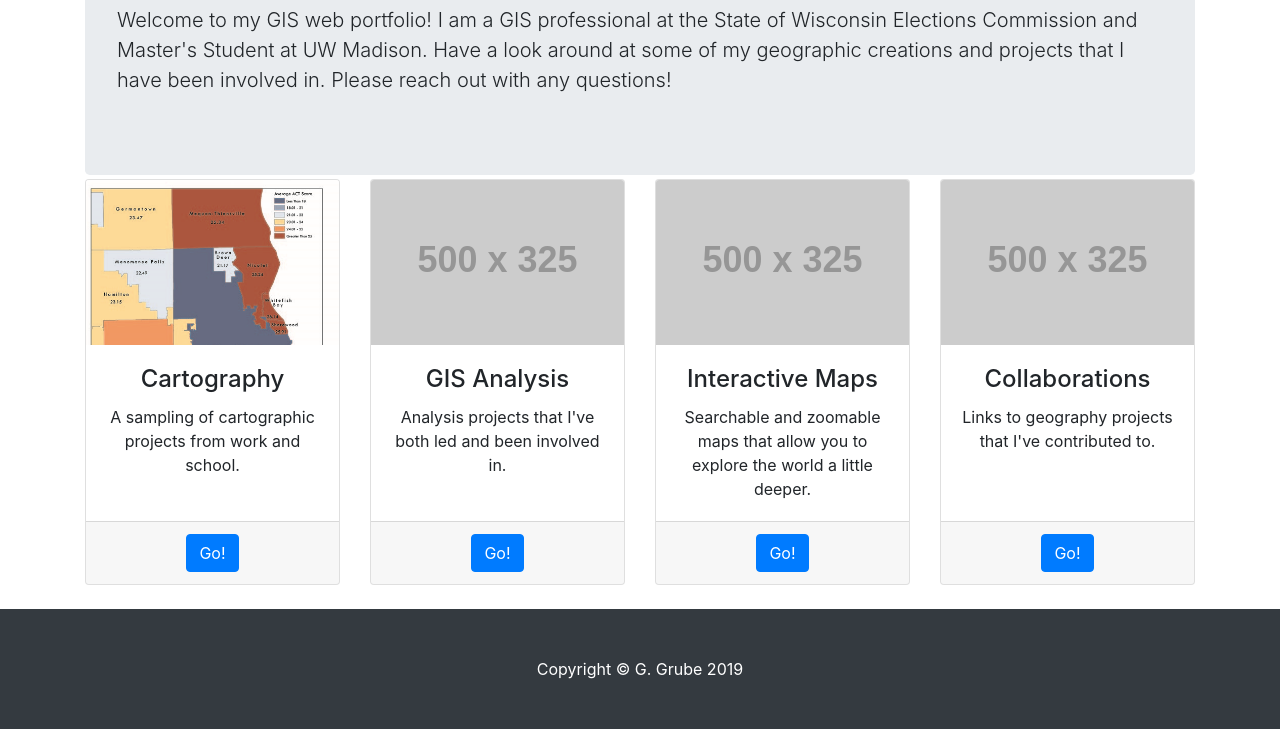
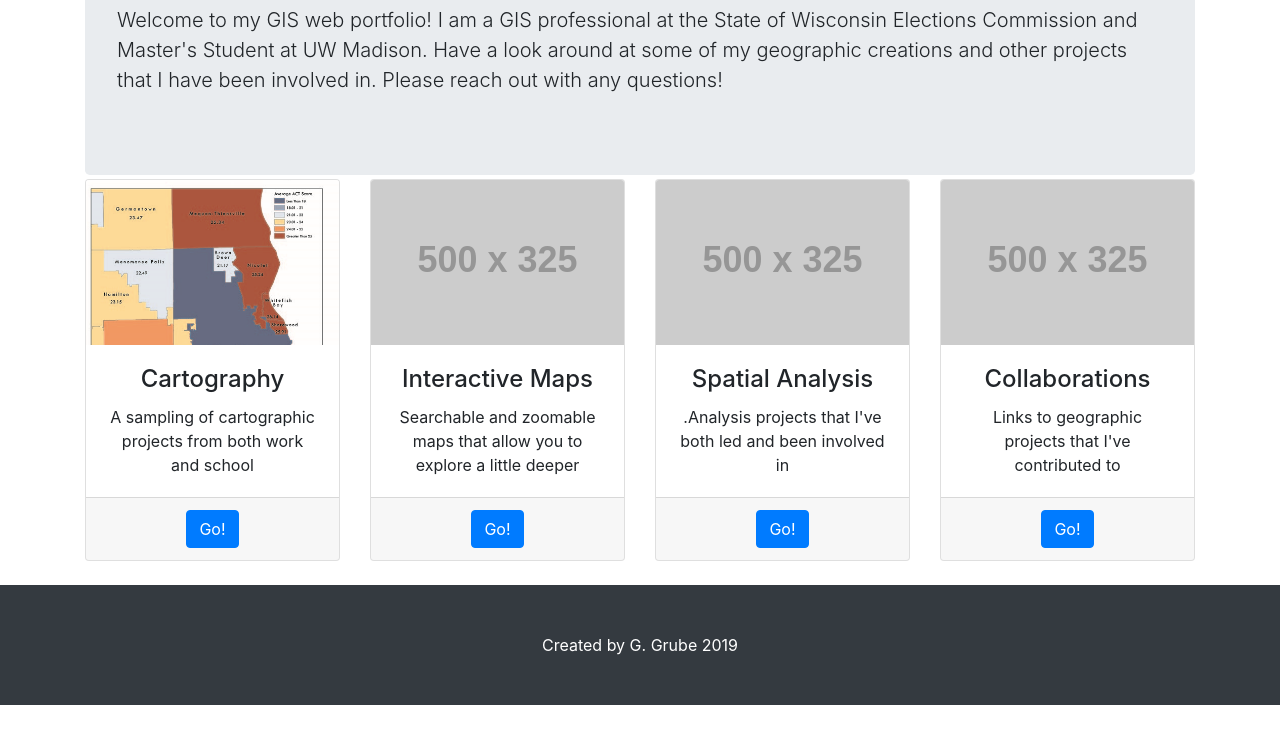
Before and after one commit to GrubeG/GrubeG.github.io, a website: page index.html in a window 1280 px wide. Shown: the part 194-923 px from the top of the page. After the commit the page ends 899 px from the top, so only its background shows below. Drawn offline with Linux system fonts and the light colour scheme; placeholder pictures from the web are drawn by us.

Commit message:
Change in Portfolio order
If applied, this section will make some small changes and flip the order of the portfolio items

```diff
--- /dev/null
+++ b/assets/External Links.txt
@@ -0,0 +1,2 @@
+https://nsgic.memberclicks.net/assets/docs/GEE/Best_Practice_Detail_D.pdf
+https://www.nps.gov/parkhistory/online_books/pete/city_point_landscape.pdf
--- a/index.html
+++ b/index.html
@@ -8,7 +8,7 @@
   <meta name="description" content="">
   <meta name="author" content="">
 
-  <title>Heroic Features - Start Bootstrap Template</title>
+  <title>Greg Grube's Geography</title>
 
   <!-- Bootstrap core CSS -->
   <link href="vendor/bootstrap/css/bootstrap.min.css" rel="stylesheet">
@@ -54,7 +54,7 @@
     <!-- Jumbotron Header -->
     <header class="jumbotron my-1">
       <h1 class="display-4">Hello!</h1>
-      <p class="lead">Welcome to my GIS web portfolio! I am a GIS professional at the State of Wisconsin Elections Commission and Master's Student at UW Madison. Have a look around at some of my geographic creations and projects that I have been involved in. Please reach out with any questions! </p>
+      <p class="lead">Welcome to my GIS web portfolio! I am a GIS professional at the State of Wisconsin Elections Commission and Master's Student at UW Madison. Have a look around at some of my geographic creations and other projects that I have been involved in. Please reach out with any questions! </p>
       <!-- a href="#" class="btn btn-primary btn-lg">Call to action!</a> -->
     </header>
 
@@ -66,7 +66,7 @@
           <img class="card-img-top" src="assets/Milwaukee-Metro SDs-Map_thumb.png" alt="">
           <div class="card-body">
             <h4 class="card-title">Cartography</h4>
-            <p class="card-text">A sampling of cartographic projects from work and school.</p>
+            <p class="card-text">A sampling of cartographic projects from both work and school</p>
           </div>
           <div class="card-footer">
             <a href="Cartography.html" class="btn btn-primary">Go!</a>
@@ -78,8 +78,8 @@
         <div class="card h-100">
           <img class="card-img-top" src="http://placehold.it/500x325" alt="">
           <div class="card-body">
-            <h4 class="card-title">GIS Analysis</h4>
-            <p class="card-text">Analysis projects that I've both led and been involved in.</p>
+            <h4 class="card-title">Interactive Maps</h4>
+            <p class="card-text">Searchable and zoomable maps that allow you to explore a little deeper</p>
           </div>
           <div class="card-footer">
             <a href="#" class="btn btn-primary">Go!</a>
@@ -91,8 +91,8 @@
         <div class="card h-100">
           <img class="card-img-top" src="http://placehold.it/500x325" alt="">
           <div class="card-body">
-            <h4 class="card-title">Interactive Maps</h4>
-            <p class="card-text">Searchable and zoomable maps that allow you to explore the world a little deeper.</p>
+            <h4 class="card-title">Spatial Analysis</h4>
+            <p class="card-text">.Analysis projects that I've both led and been involved in</p>
           </div>
           <div class="card-footer">
             <a href="#" class="btn btn-primary">Go!</a>
@@ -105,7 +105,7 @@
           <img class="card-img-top" src="http://placehold.it/500x325" alt="">
           <div class="card-body">
             <h4 class="card-title">Collaborations</h4>
-            <p class="card-text">Links to geography projects that I've contributed to.</p>
+            <p class="card-text">Links to geographic projects that I've contributed to</p>
           </div>
           <div class="card-footer">
             <a href="#" class="btn btn-primary">Go!</a>
@@ -122,7 +122,7 @@
   <!-- Footer -->
   <footer class="py-5 bg-dark">
     <div class="container">
-      <p class="m-0 text-center text-white">Copyright &copy; G. Grube 2019</p>
+      <p class="m-0 text-center text-white">Created by G. Grube 2019</p>
     </div>
     <!-- /.container -->
   </footer>
```
Also changed, not shown: assets/parallel_horiconFinal.jpg (added), 2 other files.
